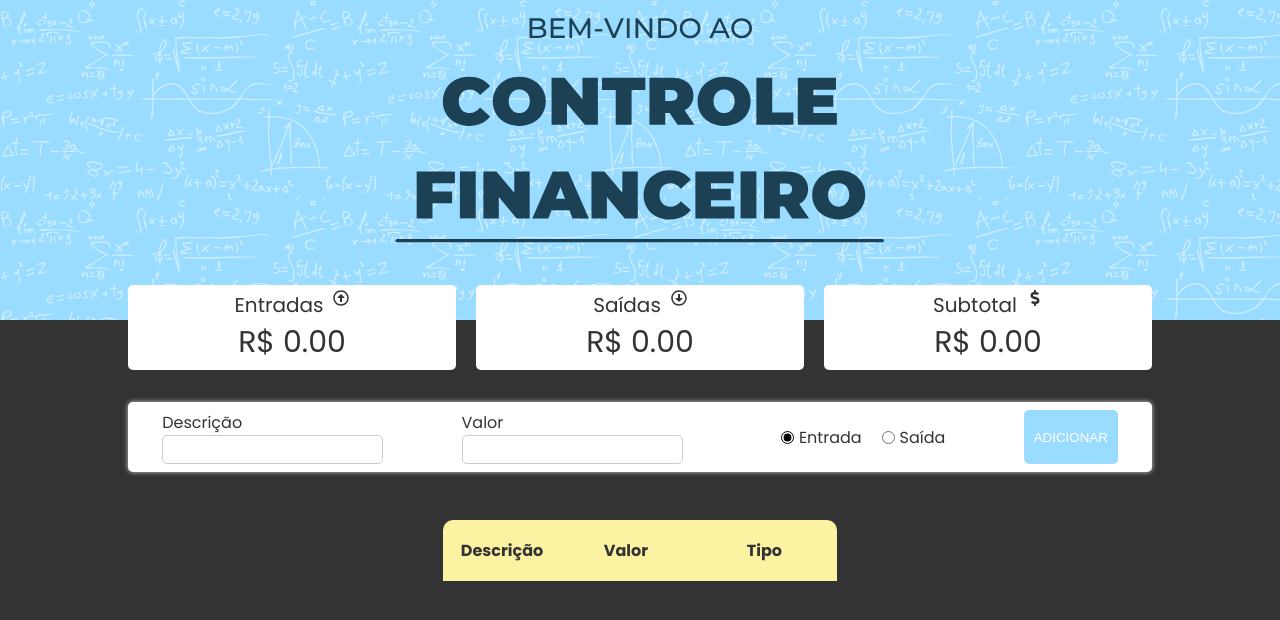
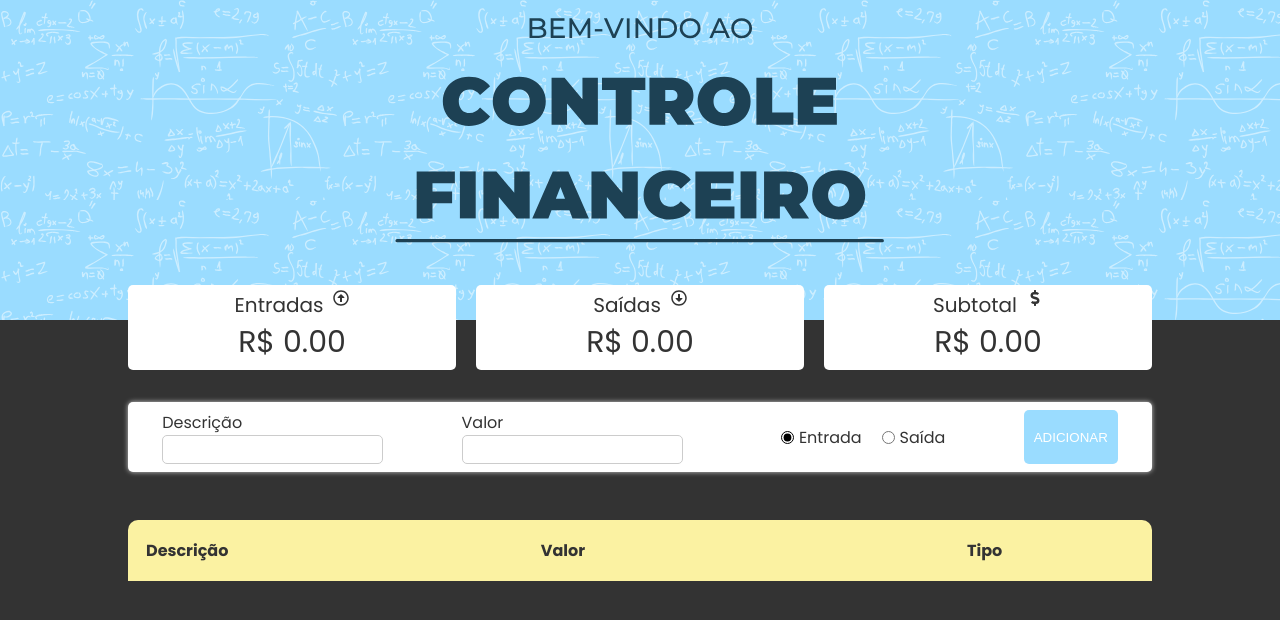
Before and after one commit to MarcioBADias/controle-financeiro, a React (Create React App) app: page / in a window 1280 px wide. Shown: the top 620 px of the page. Built offline with nearby package versions, Linux system fonts and the light colour scheme.

Commit message:
Ajuste do resume area

```diff
--- a/src/components/resume-area/styles.js
+++ b/src/components/resume-area/styles.js
@@ -4,11 +4,11 @@ export const Table = styled.table`
     background-color: #fbf2a2;
     border-radius: 10px 10px 0 0;
     color: #333;
-    margin: 3rem auto 0;
+    margin: 3rem auto 0 auto;
     padding: 1rem;
     max-width: 1024px;
     text-align: center;
-
+    width: 90vw;
 
 `;
 
```
